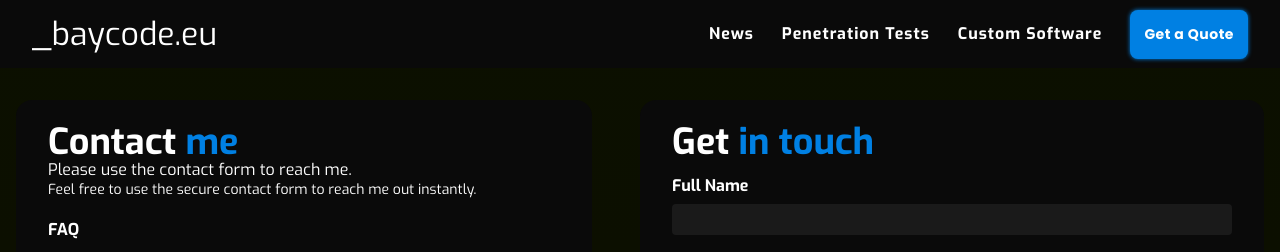
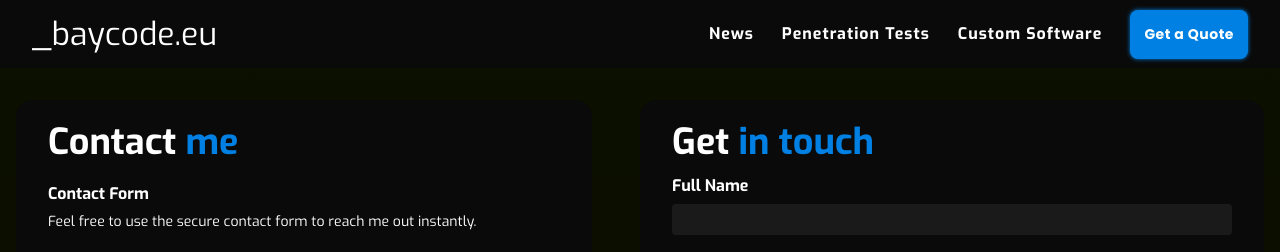
Before and after one commit to baycode-eu/baycode-security-eu, a Next.js app: page /quote in a window 1280 px wide. Shown: the top 252 px of the page. Built offline with nearby package versions, Linux system fonts and the light colour scheme; a web font is replaced by a local one.

Commit message:
contact form

```diff
--- a/components/pages/quote/QuoteView.tsx
+++ b/components/pages/quote/QuoteView.tsx
@@ -15,8 +15,8 @@
                     <div className={[styles.contactUs, styles.section].join(" ")}>
                         <h3 className={styles.contactUsHeadline}>Contact <C>me</C></h3>
                         <div className={styles.email}>
-                           Please use the contact form to reach me.
-			</div>
+                           Contact Form
+			            </div>
                         <div>
                             <p>Feel free to use the secure contact form to reach me out instantly.</p><br/>
                             <h3>FAQ </h3><br/>
--- a/components/pages/quote/quote.module.scss
+++ b/components/pages/quote/quote.module.scss
@@ -69,7 +69,9 @@
 }
 
 .email {
-  margin-top: 8px;
+  margin-top: 32px;
+  margin-bottom: 8px;
+  font-weight: 800;
   font-size: 16px;
   display: flex;
   align-items: center;
```
